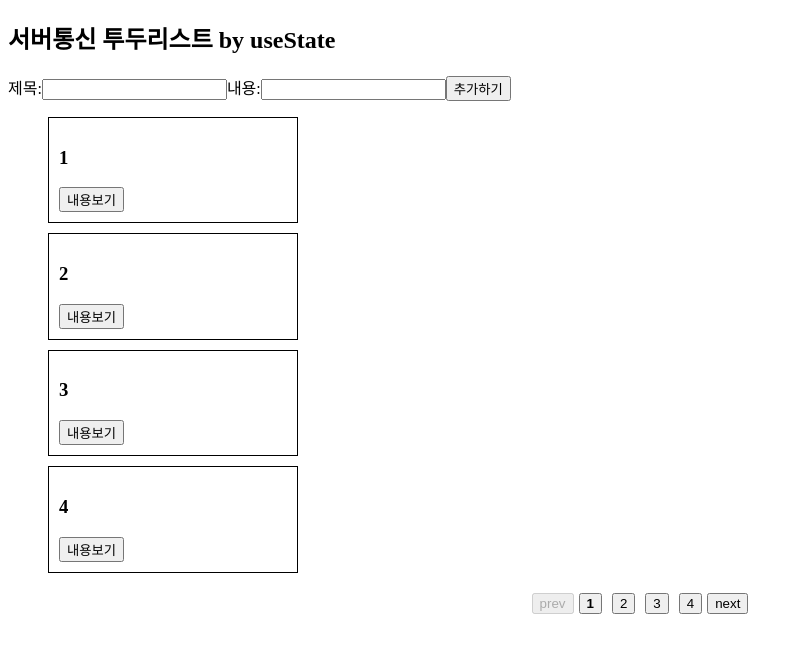
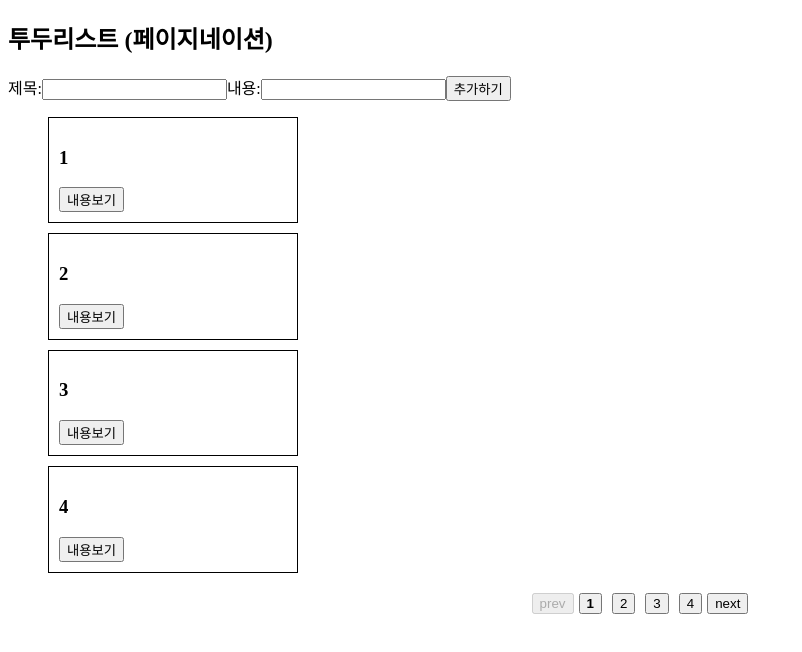
Before and after one commit to rjc1704/st-12th-lecture, a React (Vite) app: page / in a window 1280 px wide. Shown: the top 652 px of the page, without its empty margins (0-802 px from the left). Built offline with nearby package versions, Linux system fonts and the light colour scheme; data requests are answered from the project's data file.

Commit message:
제목 및 리드미

```diff
--- a/src/pages/Home.jsx
+++ b/src/pages/Home.jsx
@@ -6,7 +6,7 @@ import TodoList from "../components/TodoList";
 export default function Home() {
   return (
     <>
-      <h2>서버통신 투두리스트 by useState</h2>
+      <h2>투두리스트 (페이지네이션)</h2>
       <TodoForm />
       <TodoList />
     </>
```
Also changed, not shown: 1 other file (tests, documents, lock files or other folders).
